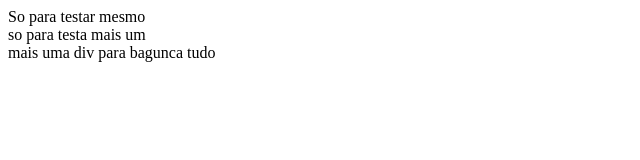
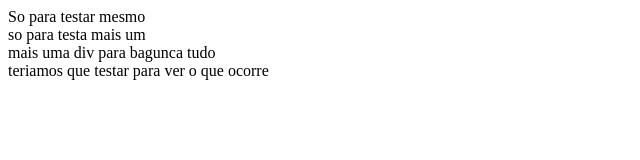
Before and after one commit to daniellobo00/git-fundamentos, a plain HTML site: page index.html in a window 1280 px wide. Shown: the whole page, without its empty margins (0-640 px from the left). Drawn offline with Linux system fonts and the light colour scheme.

Commit message:
so para ver

```diff
--- a/index.html
+++ b/index.html
@@ -2,3 +2,5 @@
 
 <div> so para testa mais um</div>
 <div> mais uma div para bagunca tudo</div>
+
+<div> teriamos que testar para ver o que ocorre</div>
```
